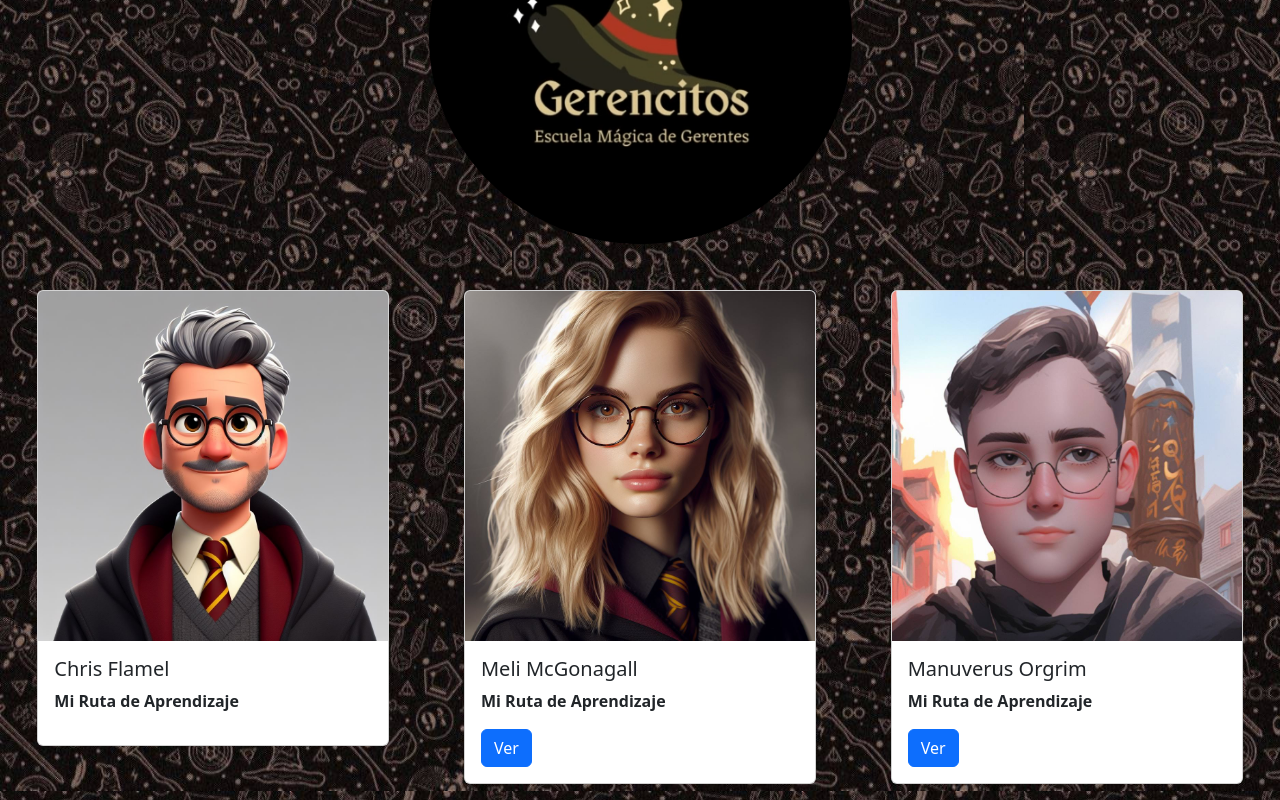
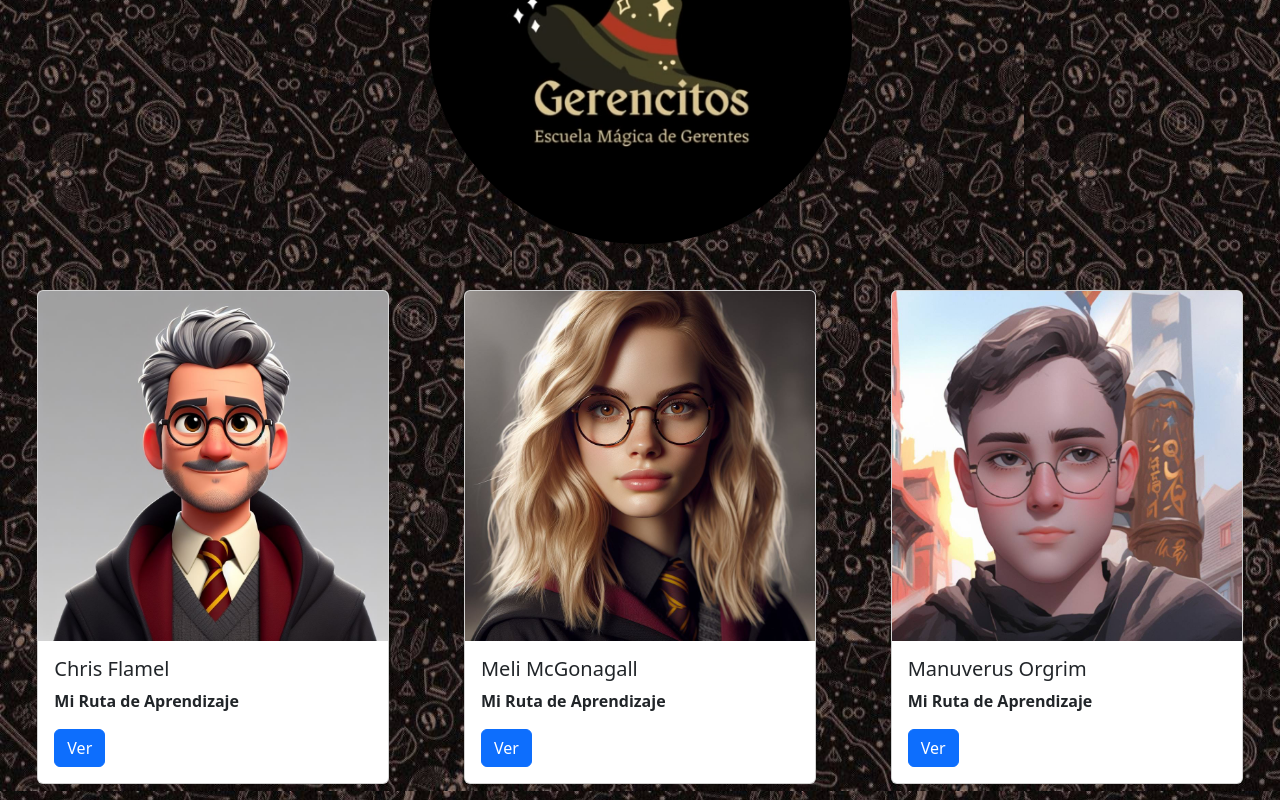
Before and after one commit to manuelxp95/losgerencitos-vercel, a React (Create React App) app: page /rutaprendi/ruta_d1 in a window 1280 px wide. Both pictures are taken after a click on the button "Back". Shown: the part 170-970 px from the top of the page. Built offline with nearby package versions, Linux system fonts and the light colour scheme.

Commit message:
-nueva Ruta_d1

```diff
--- a/src/components/RutaAprendizaje/RutaMiembros.js
+++ b/src/components/RutaAprendizaje/RutaMiembros.js
@@ -28,7 +28,7 @@ const RutaMiembros = () => {
                             <Card.Text>
                             <p><strong>Mi Ruta de Aprendizaje</strong></p>
                             </Card.Text>
-                            {/* <Button variant="primary" onClick={() => navigate("ruta_d1")}>Ver</Button>*/}
+                            <Button variant="primary" onClick={() => navigate("ruta_d1")}>Ver</Button>
                         </Card.Body>
                     </Card>
                 </Col>
--- a/src/components/RutaAprendizaje/Ruta_d1.js
+++ b/src/components/RutaAprendizaje/Ruta_d1.js
@@ -33,7 +33,7 @@ const MiembroDetalle = () => {
                                 <iframe loading="lazy" style={{
                                     position: 'absolute', width: '100%', height: '100%', top: 0, left: 0,
                                     border: 'none', padding: 0, margin: 0
-                                }} src="https://www.canva.com/design/DAGEByj4GhE/pKxPv8C12dwf9VYNX2U5_g/view?embed" allowFullScreen></iframe>
+                                }} src="https://www.canva.com/design/DAGEHldUVHo/705Oej26sDxBA7H9g5VgyQ/view?embed" allowFullScreen></iframe>
                             </div>
                             <div style={{ display: 'flex', justifyContent: 'space-between', alignItems: 'center' }}>
                                 <span>Ruta de Aprendizaje de Melina Anahí Teruel</span>
```
